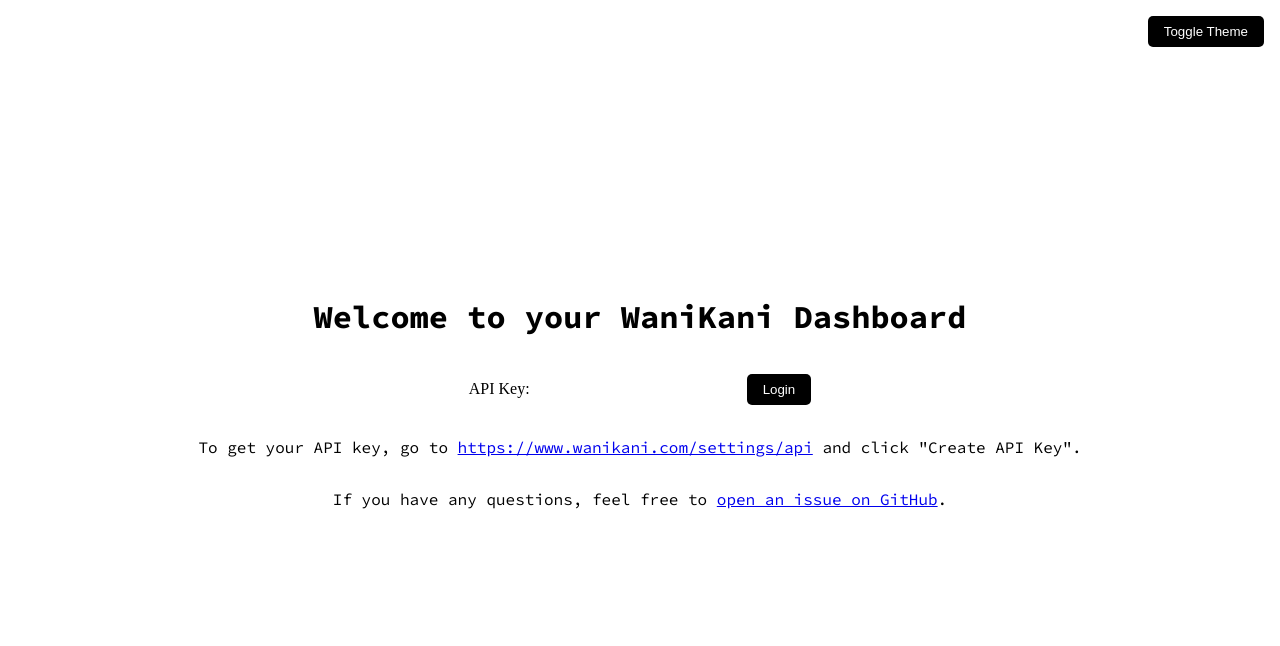
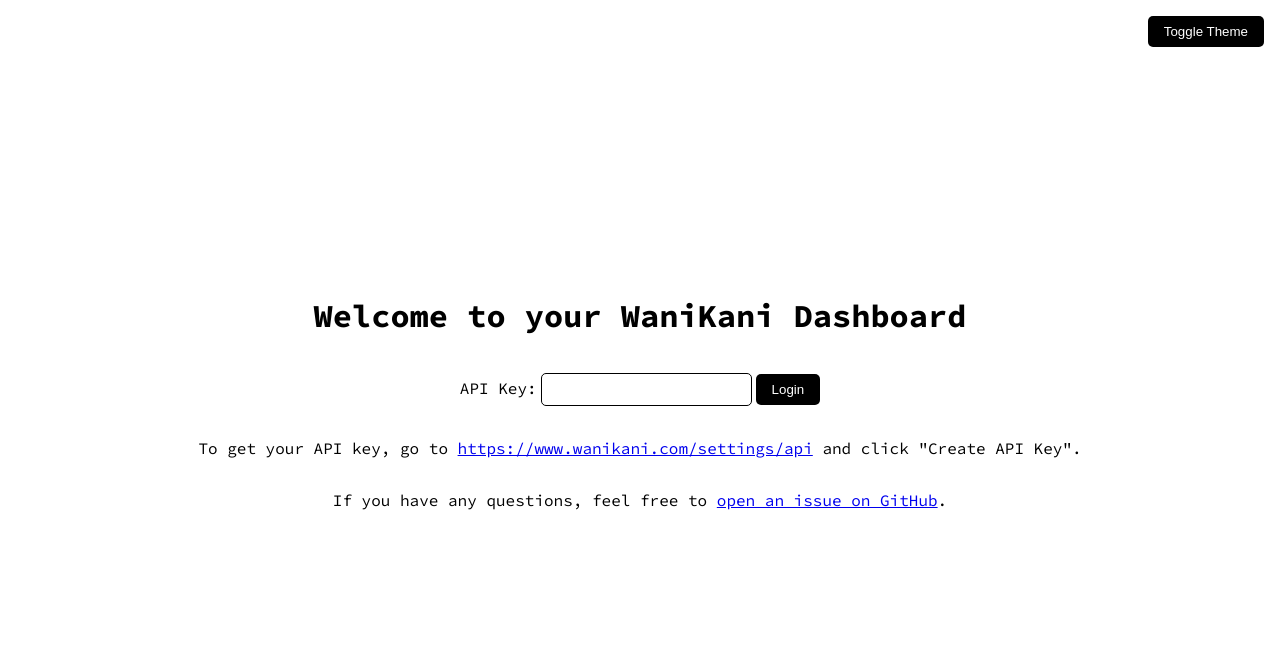
Before and after one commit to nilsmarti/wk-flask, a Flask app: page / in a window 1280 px wide. Shown: the top 646 px of the page. Run offline with Flask 3, Linux system fonts and the light colour scheme; parts of the project's set-up code (start-up, migrations or seed data) failed here and were passed over.

Commit message:
updated css for input

```diff
--- a/templates/home.html
+++ b/templates/home.html
@@ -53,10 +53,13 @@
         .login-input {
             background-color: #ffffff;
             color: #000000;
-            border: none;
+            border: 1px solid #000000;
             border-radius: 5px;
             padding: 0.5rem 1rem;
             cursor: pointer;
+        }
+        label {
+            font-family: 'Source Code Pro', monospace;
         }
     </style>
 </head>
```
